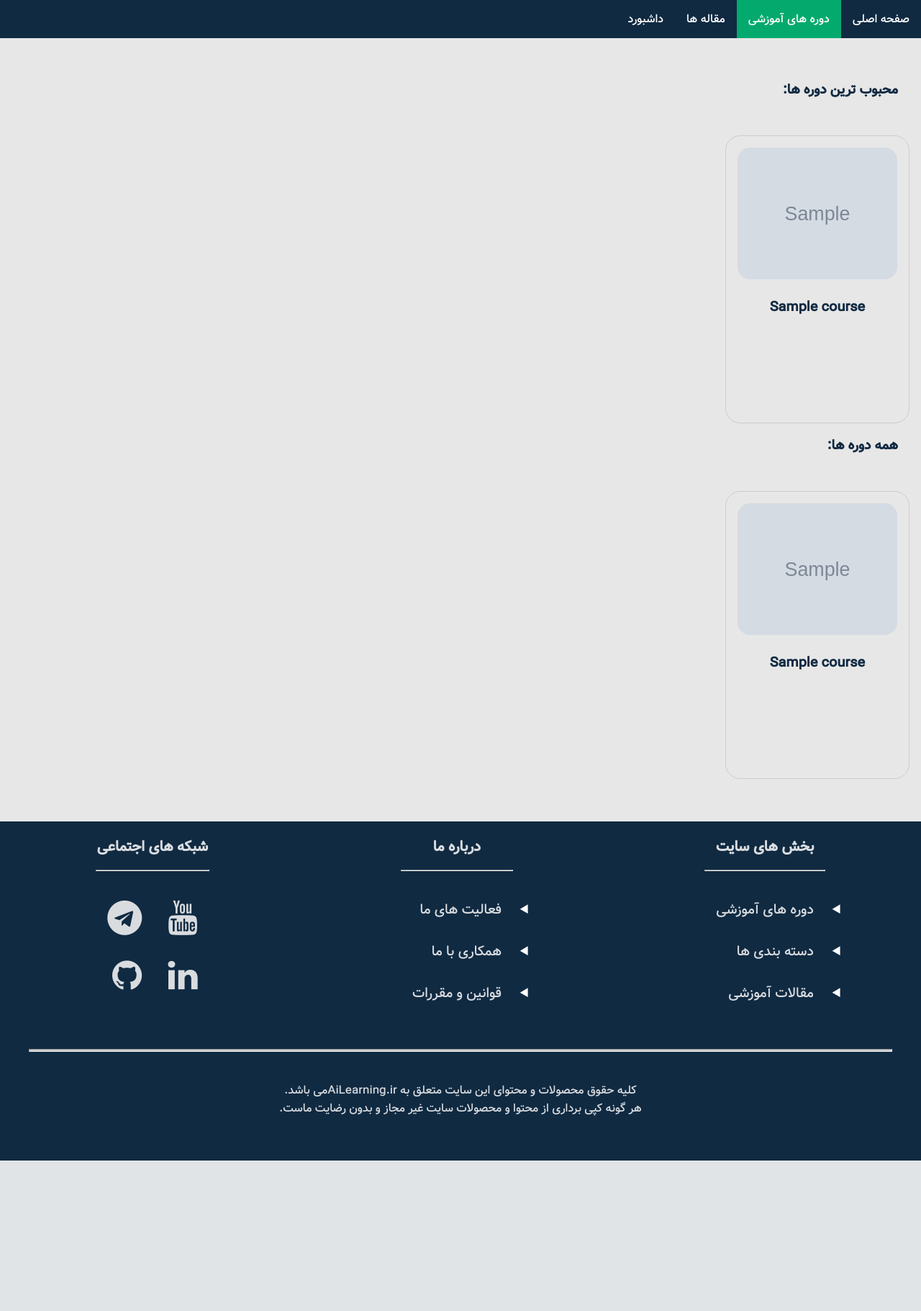
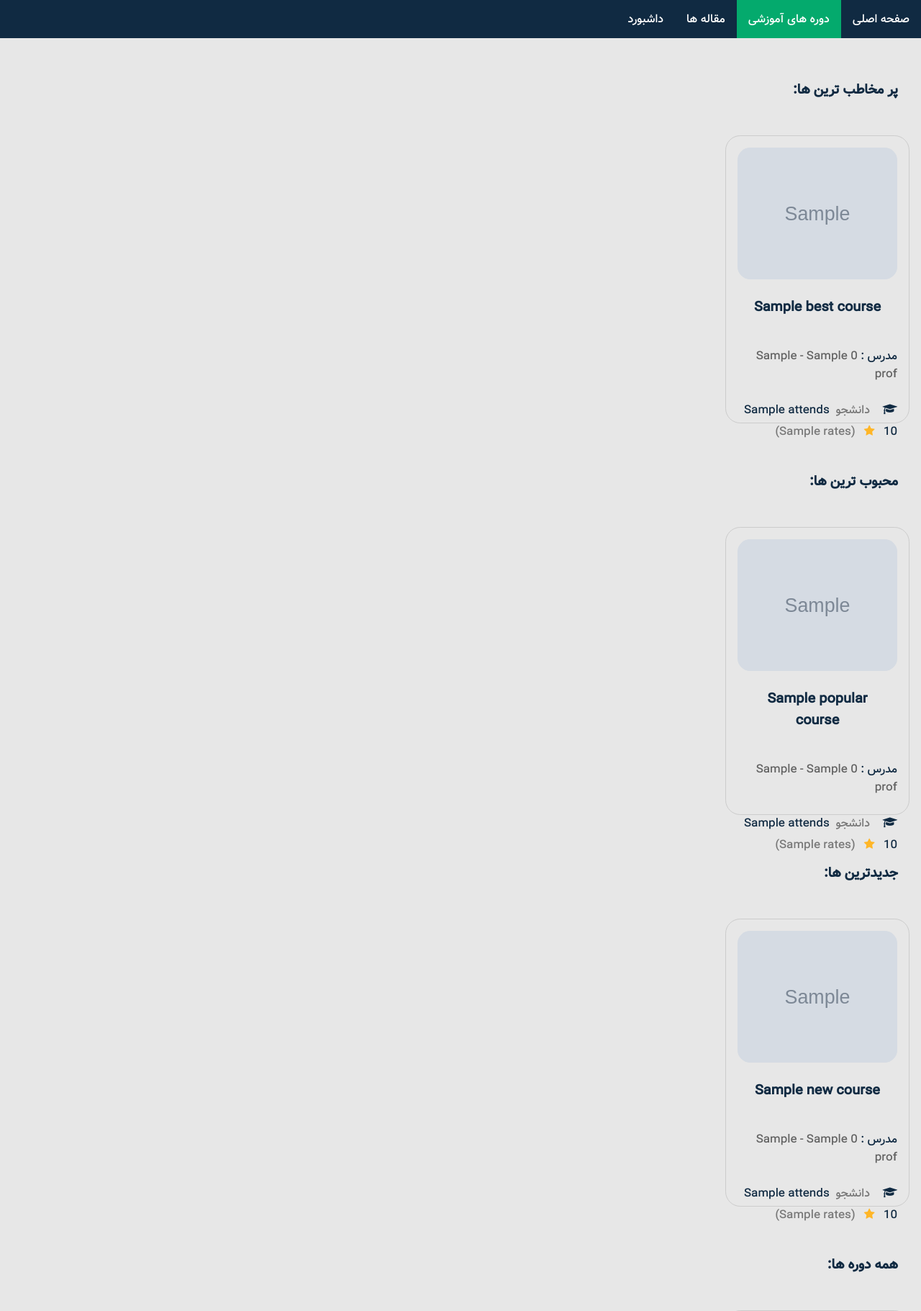
Before and after one commit to Saeid-Shakeri/AiLearning, a Django app: template templates/course/course_list.html in a window 1280 px wide. Shown: the top 1821 px of the page at 72% size. Before the commit the page ends 1612 px from the top, so only its background shows below. Run offline with Django 3.2, Linux system fonts and the light colour scheme; the template is opened without the code that fills it: most values are stand-ins (such as "Sample title", 1, 10 or a date in 2020); grey boxes marked "Sample" are stand-in pictures; some libraries are stand-ins or nearby versions.

Commit message:
some changes

```diff
--- a/templates/course/course_list.html
+++ b/templates/course/course_list.html
@@ -18,14 +18,128 @@
       <!-- end of navbar -->
 {% block content %}
 <br>
-<h3 class="section-title">  محبوب ترین دوره ها:  </h3>
-    {% for course in course_list %}
+
+<h3 class="section-title">   پر مخاطب ترین ها:  </h3>
+{% for c in best_courses %}
       <div class="course">
-        <a href="{% url 'course_details' course.slug %}">
-            {% if course.image %}
-                <img src="{{ course.image.url }} ">
+        <a href="{% url 'course_details' c.slug %}">
+          {% if c.image %}
+            <img src="{{ c.image.url }} ">
           {% endif %}
-            <h3 class="course-name">{{course.name}}</h3>
+          <h3 class="course-name"> {{c.name}} </h3>
+          <div style="display:inline;"> مدرس :
+          </div>
+          <div class="course-prof"> {{c.professor.all.0.name}}
+          </div>
+          {% for prof in c.professor.all %}
+            {% if prof.name == c.professor.all.0.name %}
+            {% else %}
+              <div class="course-prof"> - {{prof.name}} </div>
+            {% endif %}
+          {% endfor %}
+          <br><br>
+          <i class="fa-solid fa fa-graduation-cap"> </i>
+          {{c.attends}}
+          <div class="student">
+            دانشجو
+          </div>&nbsp; &nbsp;
+          <div style="direction:ltr; display:inline;">
+            <i class="fa fa-star star"></i>
+          </div>
+          {{c.score}}
+          <div class="rates-number">({{c.rates}})</div>
+
+        </a>
+      </div>
+    {% endfor %}
+
+
+<br><br>
+<br><br>
+<br><br>
+<br><br>
+<br><br>
+<br><br>
+<br><br>
+<br><br>
+<br><br>
+
+
+<h3 class="section-title">  محبوب ترین ها:  </h3>
+{% for c in popular_courses %}
+<div class="course">
+  <a href="{% url 'course_details' c.slug %}">
+    {% if c.image %}
+      <img src="{{ c.image.url }} ">
+    {% endif %}
+    <h3 class="course-name"> {{c.name}} </h3>
+    <div style="display:inline;"> مدرس :
+    </div>
+    <div class="course-prof"> {{c.professor.all.0.name}}
+    </div>
+    {% for prof in c.professor.all %}
+      {% if prof.name == c.professor.all.0.name %}
+      {% else %}
+        <div class="course-prof"> - {{prof.name}} </div>
+      {% endif %}
+    {% endfor %}
+    <br><br>
+    <i class="fa-solid fa fa-graduation-cap"> </i>
+    {{c.attends}}
+    <div class="student">
+      دانشجو
+    </div>&nbsp; &nbsp;
+    <div style="direction:ltr; display:inline;">
+      <i class="fa fa-star star"></i>
+    </div>
+    {{c.score}}
+    <div class="rates-number">({{c.rates}})</div>
+
+  </a>
+</div>
+{% endfor %}
+    <br><br>
+    <br><br>
+    <br><br>
+    <br><br>
+    <br><br>
+    <br><br>
+    <br><br>
+    <br><br>
+    <br><br>
+
+
+    <h3 class="section-title">جدیدترین ها:
+    </h3>
+    {% for c in new_courses %}
+      <div class="course">
+        <a href="{% url 'course_details' c.slug %}">
+          {% if c.image %}
+            <img src="{{ c.image.url }} ">
+          {% endif %}
+          <h3 class="course-name"> {{c.name}} </h3>
+          <div style="display:inline;"> مدرس :
+          </div>
+          <div class="course-prof"> {{c.professor.all.0.name}}
+          </div>
+          {% for prof in c.professor.all %}
+            {% if prof.name == c.professor.all.0.name %}
+            {% else %}
+              <div class="course-prof"> - {{prof.name}} </div>
+            {% endif %}
+          {% endfor %}
+          <br><br>
+          <i class="fa-solid fa fa-graduation-cap"> </i>
+          {{c.attends}}
+          <div class="student">
+            دانشجو
+          </div>&nbsp; &nbsp;
+          <div style="direction:ltr; display:inline;">
+            <i class="fa fa-star star"></i>
+          </div>
+          {{c.score}}
+          <div class="rates-number">({{c.rates}})</div>
+
         </a>
       </div>
     {% endfor %}
@@ -38,20 +152,45 @@
     <br><br>
     <br><br>
     <br><br>
+    <br><br>
 
 
     <h3 class="section-title">   همه دوره ها:  </h3>
-{% for course in course_list %}
+    {% for c in course_list %}
           <div class="course">
-    <a href="{% url 'course_details' course.slug %}">
-        {% if course.image %}
-            <img src="{{ course.image.url }} ">
+            <a href="{% url 'course_details' c.slug %}">
+              {% if c.image %}
+                <img src="{{ c.image.url }} ">
               {% endif %}
-        <h3 class="course-name">{{course.name}}</h3>
+              <h3 class="course-name"> {{c.name}} </h3>
+              <div style="display:inline;"> مدرس :
+              </div>
+              <div class="course-prof"> {{c.professor.all.0.name}}
+              </div>
+              {% for prof in c.professor.all %}
+                {% if prof.name == c.professor.all.0.name %}
+                {% else %}
+                  <div class="course-prof"> - {{prof.name}} </div>
+                {% endif %}
+              {% endfor %}
+              <br><br>
+              <i class="fa-solid fa fa-graduation-cap"> </i>
+              {{c.attends}}
+              <div class="student">
+                دانشجو
+              </div>&nbsp; &nbsp;
+              <div style="direction:ltr; display:inline;">
+                <i class="fa fa-star star"></i>
+              </div>
+              {{c.score}}
+              <div class="rates-number">({{c.rates}})</div>
+
             </a>
           </div>
         {% endfor %}
 
+
+    <br><br>
     <br><br>
     <br><br>
     <br><br>
```
Also changed, not shown: course/views.py (+6 -27 lines). Lines whose indentation alone changed are shown as unchanged.
